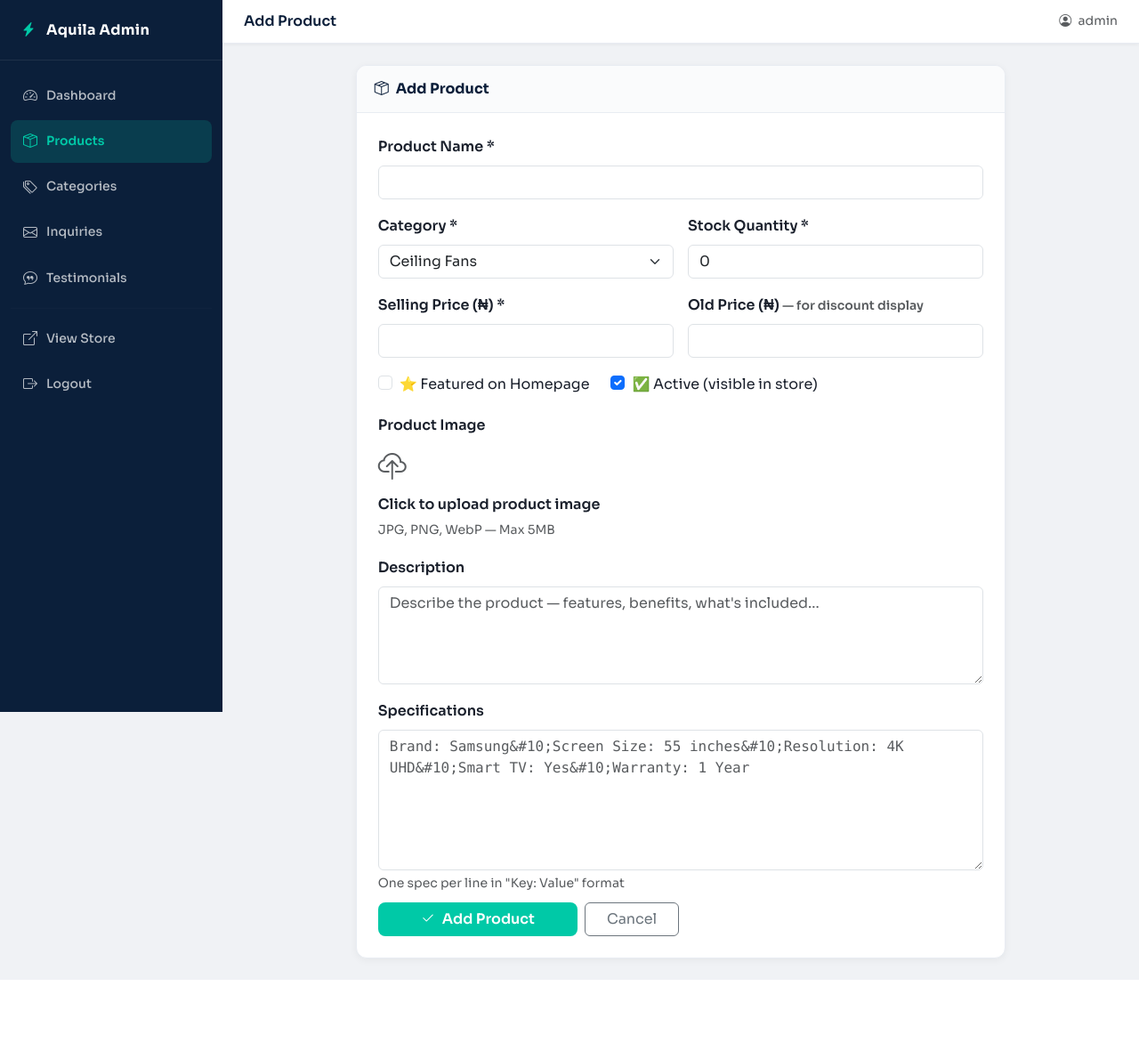
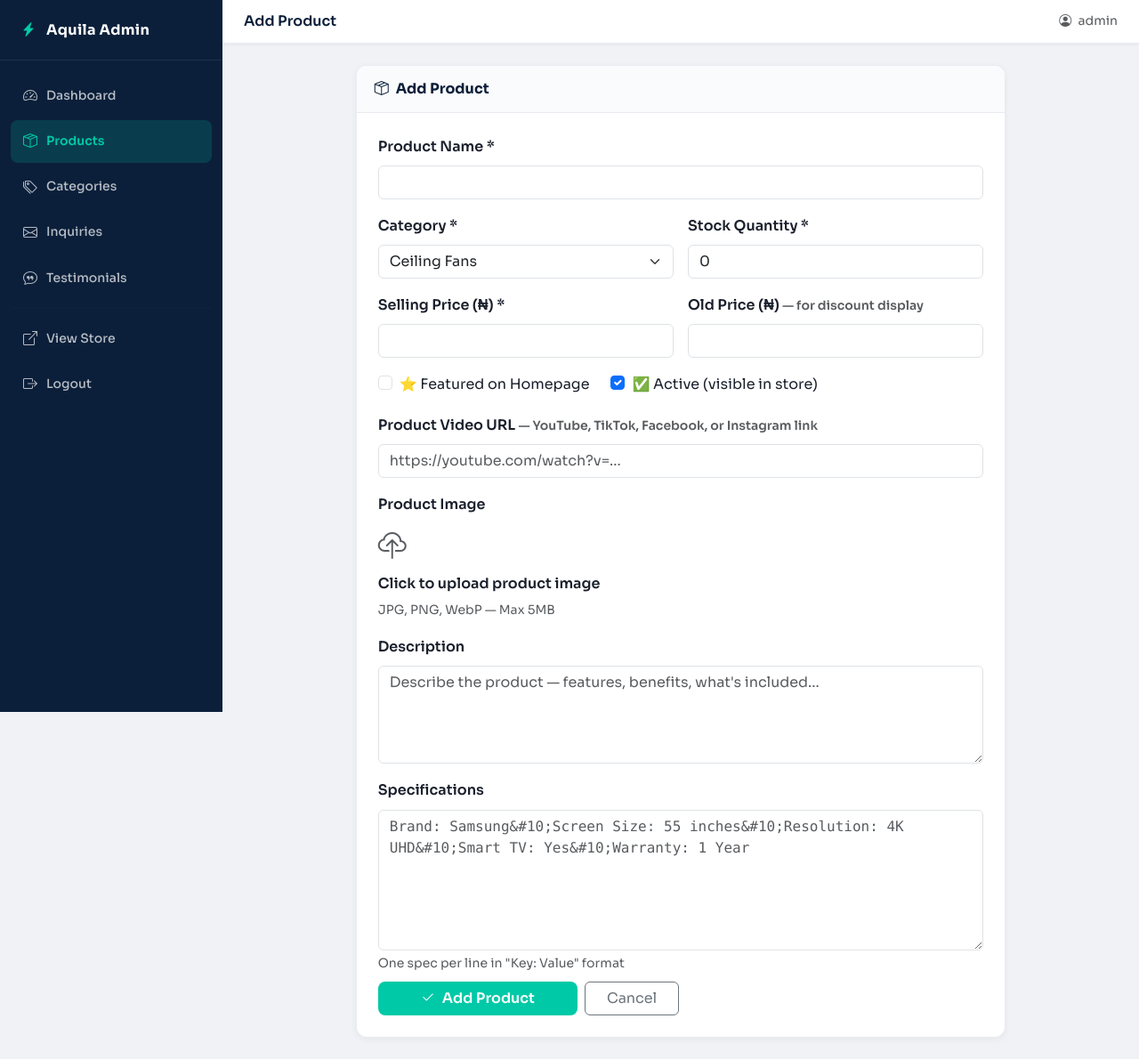
Before and after one commit to aquila4/aquila-home-tech, a Flask app: page /admin/products/add in a window 1280 px wide. Shown: the whole page at 89% size. Before the commit the page ends 1101 px from the top, so only its background shows below. Run offline with Flask 3, Linux system fonts and the light colour scheme; a user stored in the database is signed in; some libraries are stand-ins or nearby versions.

Commit message:
Add video_url input to product form

```diff
--- a/app/templates/admin/product_form.html
+++ b/app/templates/admin/product_form.html
@@ -61,6 +61,23 @@
               {{ form.is_active(class="form-check-input", id="is_active") }}
               <label class="form-check-label" for="is_active">✅ Active (visible in store)</label>
             </div>
+          </div>
+
+          <!-- Video URL -->
+          <div class="col-12">
+            <label class="form-label fw-semibold">
+              Product Video URL
+              <small class="text-muted">— YouTube, TikTok, Facebook, or Instagram link</small>
+            </label>
+            {{ form.video_url(class="form-control" + (" is-invalid" if form.video_url.errors else ""),
+               placeholder="https://youtube.com/watch?v=...") }}
+            {% for e in form.video_url.errors %}<div class="invalid-feedback">{{ e }}</div>{% endfor %}
+            {% if product and product.video_url %}
+              <small class="text-muted d-block mt-1">
+                Current: <a href="{{ product.video_url }}" target="_blank" rel="noopener">{{ product.video_url }}</a>
+                ({{ product.video_platform or "unknown" }})
+              </small>
+            {% endif %}
           </div>
 
           <!-- Image Upload -->
```
